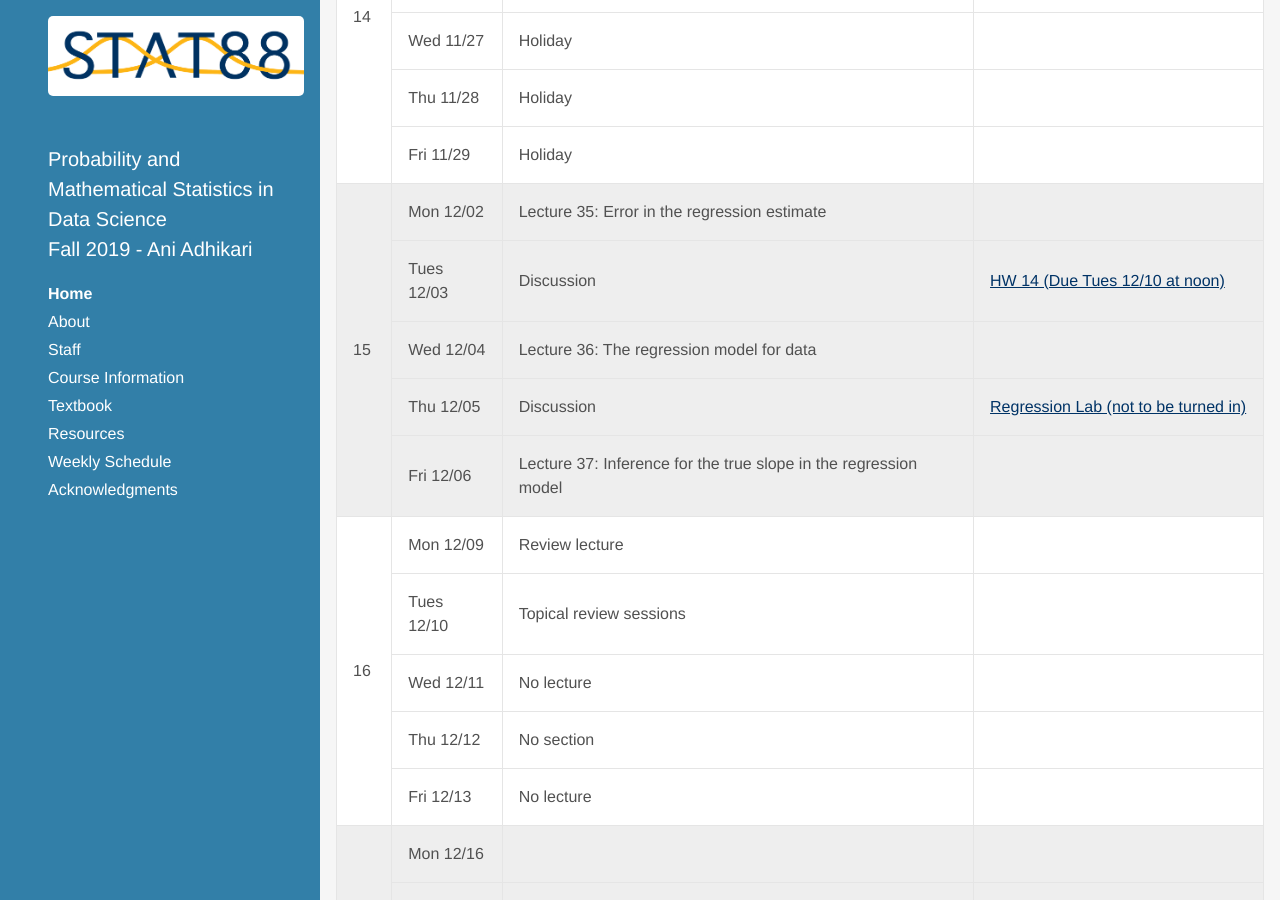
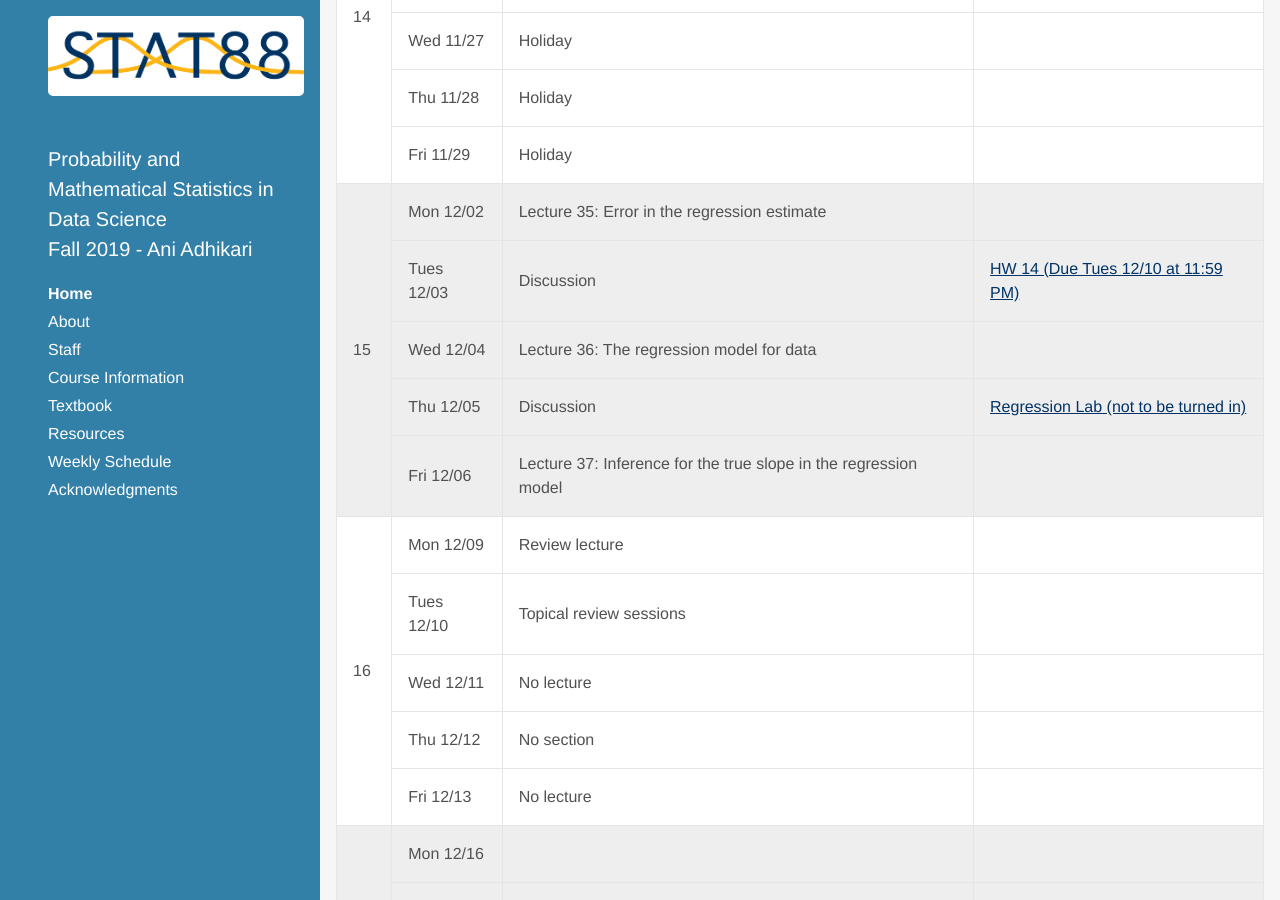
Before and after one commit to stat88/stat88.github.io, a Jekyll site: the page built from index.html, in a window 1280 px wide and 900 px high, scrolled down 4720 px. Built offline with Jekyll 4.4.1, drawn with Linux system fonts in a browser that asks for light colours; some web fonts are replaced; the list of posts is cut into pages by our own code.

Commit message:
Updating homework deadline

```diff
--- a/_data/syllabus2.yml
+++ b/_data/syllabus2.yml
@@ -273,7 +273,7 @@ weeks:
     - date: Tues 12/03
       content: "Discussion"
       assignments:
-        - name: HW 14 (Due Tues 12/10 at noon)
+        - name: HW 14 (Due Tues 12/10 at 11:59 PM)
           url: http://prob140.datahub.berkeley.edu/hub/user-redirect/git-pull?repo=https://github.com/stat88/content-fa19&branch=master&subPath=hw/Homework_14.ipynb
     - date: Wed 12/04
       content: "Lecture 36: The regression model for data"
```
